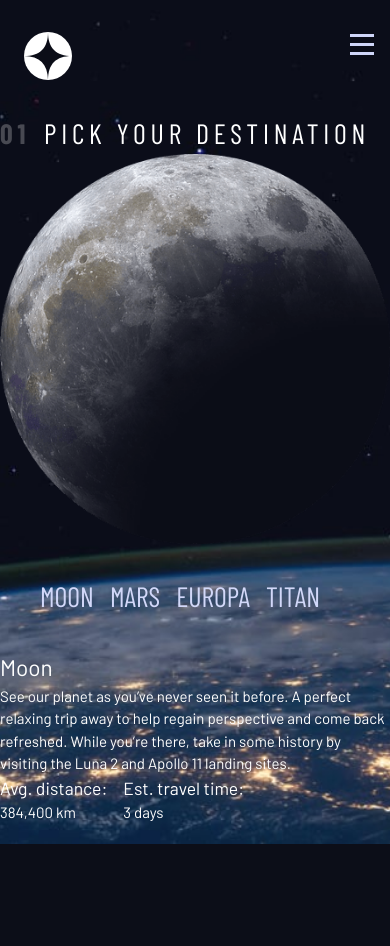
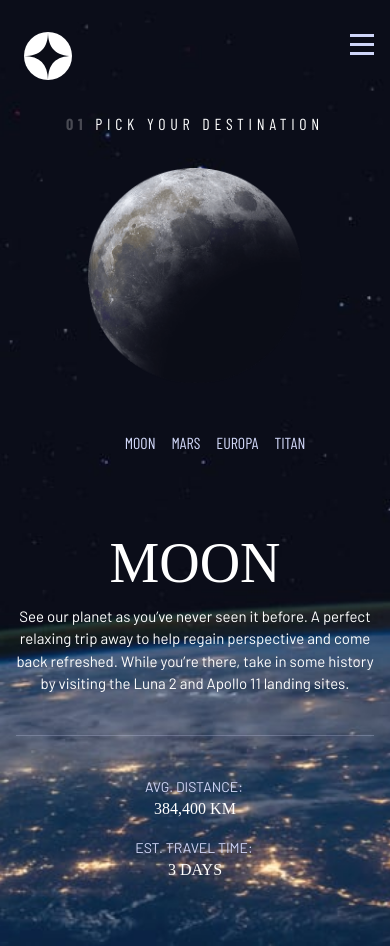
Before and after one commit to onnymm/spacetravel, a React (Vite) app: page / in a window 390 px wide. Before the commit the page ends 844 px from the top, so only its background shows below. Built offline with nearby package versions, Linux system fonts and the light colour scheme; a web font is replaced by a local one.

Commit message:
3 The Destination Page | The Mobile Layout

```diff
--- a/src/index.css
+++ b/src/index.css
@@ -17,7 +17,7 @@
     --fs-800: 3.5rem;
     --fs-700: 1.5rem;
     --fs-600: 1rem;
-    --fs-500: 1.75rem;
+    --fs-500: 1rem;
     --fs-400: 0.9375rem;
     --fs-300: 1rem;
     --fs-200: 0.875rem;
@@ -34,6 +34,7 @@
         --fs-800: 5rem;
         --fs-700: 2.5rem;
         --fs-600: 1.5rem;
+        --fs-500: 1.25rem;
         --fs-400: 1rem;
     }
 
@@ -167,71 +168,6 @@
     margin-inline: auto;
     max-width: 60rem;
 }
-
-.grid-container {
-    text-align: center;
-    display: grid;
-    place-items: center;
-    padding-inline: 1rem;
-}
-
-.grid-container * {
-    max-width: 45ch;
-}
-
-@media (min-width: 45rem ) {
-    nav {
-        width: clamp(33em, 37em, 80vw);
-        height: 70%;
-        display: flex;
-        order: 2;
-    }
-
-    .primary-header::after {
-        content: '';
-        display: block;
-        position: relative;
-        height: 1px;
-        width: clamp(0%, calc(95vw - 42em), 100%);
-        margin-left: 0;
-        margin-right: -3rem;
-        background-color: hsl(var(--clr-white), 0.66);
-        order: 1;
-    }
-
-    nav > * > *:last-child {
-        padding-right: 2em;
-    }
-
-    .primary-navigation {
-        width: 100%;
-        justify-content: flex-end;
-    }
-
-    .grid-container {
-        text-align: left;
-        column-gap: var(--container-gap, 2rem);
-        grid-template-columns: minmax(1rem, 1fr) repeat(2, minmax(0, 40rem)) minmax(1rem, 1fr);
-    }
-
-    .grid-container--home {
-        padding-bottom: max(6rem, 2vh);
-    }
-
-    .grid-container--home > * {
-        align-self: end;
-    }
-
-    .grid-container > *:first-child {
-        grid-column: 2;
-    }
-
-    .grid-container > *:last-child {
-        grid-column: 3;
-    }
-}
-
-
 
 .sr-only {
     position: absolute;
@@ -530,3 +466,106 @@
         background-image: url("./assets/background-home-desktop.jpg");
     }
 }
+
+/*  -------------------------------- */
+/* LAYOUTS                           */
+/* --------------------------------- */
+
+.grid-container {
+    text-align: center;
+    display: grid;
+    place-items: center;
+    padding-inline: 1rem;
+    padding-bottom: 4rem;
+}
+
+.grid-container * {
+    max-width: 45ch;
+}
+
+.numbered-title {
+    grid-area: title;
+}
+
+/* Destination layout */
+
+.grid-container--destination {
+    --flow-space: 2rem;
+    grid-template-areas:
+    'title'
+    'image'
+    'tabs'
+    'content';
+}
+
+.grid-container--destination > img {
+    grid-area: image;
+    max-width: 60%;
+}
+
+.grid-container--destination > .tab-list {
+    grid-area: tabs;
+}
+
+.grid-container--destination > .destination-info {
+    grid-area: content;
+}
+
+.destination-meta {
+    flex-direction: column;
+    border-top: 1px solid hsl( var(--clr-light), 0.25);
+    padding-top: 2.5rem;
+    margin-top: 2.5rem;
+}
+
+@media (min-width: 45rem ) {
+    nav {
+        width: clamp(33em, 37em, 80vw);
+        height: 70%;
+        display: flex;
+        order: 2;
+    }
+
+    .primary-header::after {
+        content: '';
+        display: block;
+        position: relative;
+        height: 1px;
+        width: clamp(0%, calc(95vw - 42em), 100%);
+        margin-left: 0;
+        margin-right: -3rem;
+        background-color: hsl(var(--clr-white), 0.66);
+        order: 1;
+    }
+
+    nav > * > *:last-child {
+        padding-right: 2em;
+    }
+
+    .primary-navigation {
+        width: 100%;
+        justify-content: flex-end;
+    }
+
+    .grid-container {
+        text-align: left;
+        column-gap: var(--container-gap, 2rem);
+        grid-template-columns: minmax(1rem, 1fr) repeat(2, minmax(0, 40rem)) minmax(1rem, 1fr);
+    }
+
+    .grid-container--home {
+        padding-bottom: max(6rem, 2vh);
+    }
+
+    .grid-container--home > * {
+        align-self: end;
+    }
+
+    .grid-container > *:first-child {
+        grid-column: 2;
+    }
+
+    .grid-container > *:last-child {
+        grid-column: 3;
+    }
+}
--- a/src/routes/01_destination.jsx
+++ b/src/routes/01_destination.jsx
@@ -9,7 +9,7 @@
     console.log(useItem)
 
     return (
-    <main id="main" className="grid-container-xxxx grid-container--destination">
+    <main id="main" className="grid-container grid-container--destination flow">
         <h1 className="numbered-title"><span aria-hidden="true">01</span>Pick your destination</h1>
         <DestinationCover image={useItem}/>
         <DestinationItems setItem={setItem} data={DATA}/>
--- a/src/ui_components/destination_description.jsx
+++ b/src/ui_components/destination_description.jsx
@@ -4,17 +4,17 @@
     const destination = DATA.destinations.find(item => item.name === useItem);
 
     return (
-        <article>
-            <h2>{destination.name}</h2>
+        <article className="destination-info">
+            <h2 className="ff-serif fs-800 uppercase">{destination.name}</h2>
             <p>{destination.description}</p>
-            <div className="flex">
+            <div className="destination-meta flex">
                 <div>
-                    <h3>Avg. distance: </h3>
-                    <p>{destination.distance}</p>
+                    <h3 className="text-accent fs-200 uppercase">Avg. distance: </h3>
+                    <p className="fs-500 ff-serif uppercase">{destination.distance}</p>
                 </div>
                 <div>
-                    <h3>Est. travel time: </h3>
-                    <p>{destination.travel}</p>
+                    <h3 className="text-accent fs-200 uppercase">Est. travel time: </h3>
+                    <p className="fs-500 ff-serif uppercase">{destination.travel}</p>
                 </div>
             </div>
         </article>
```
